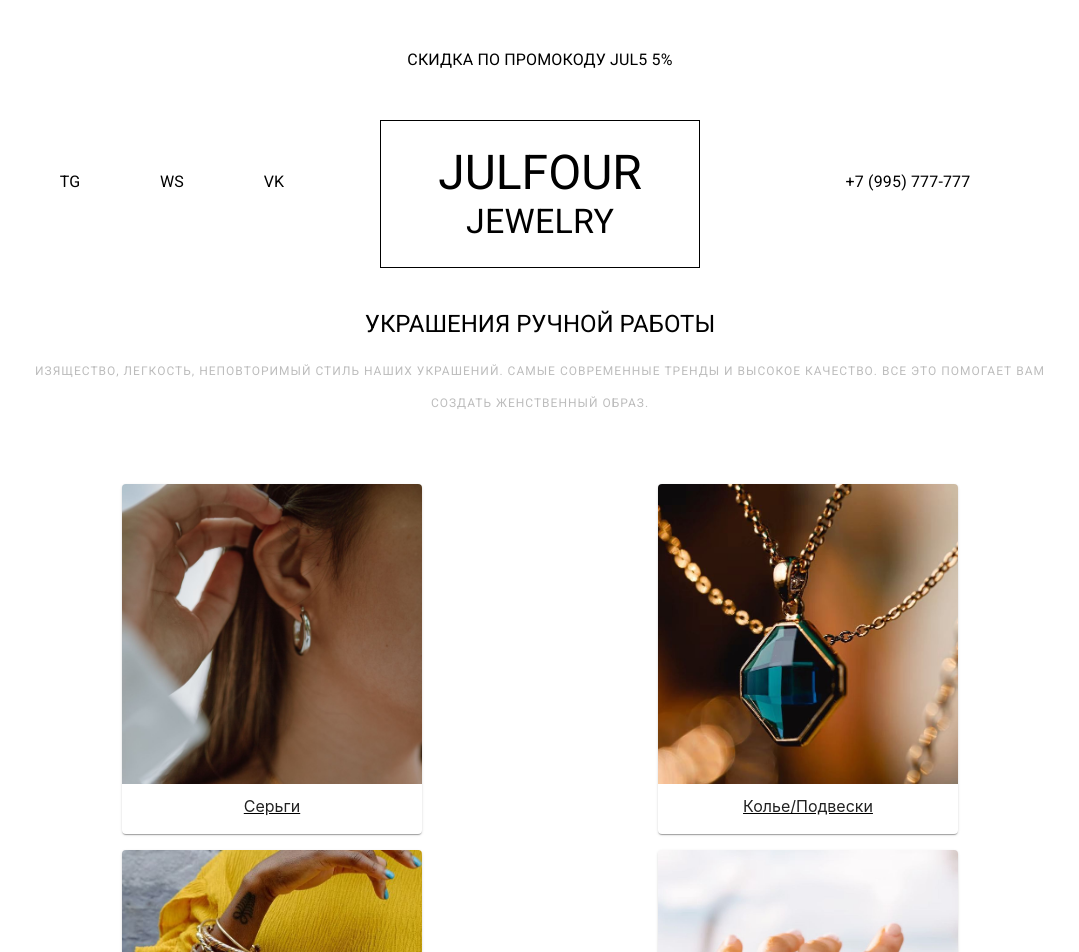
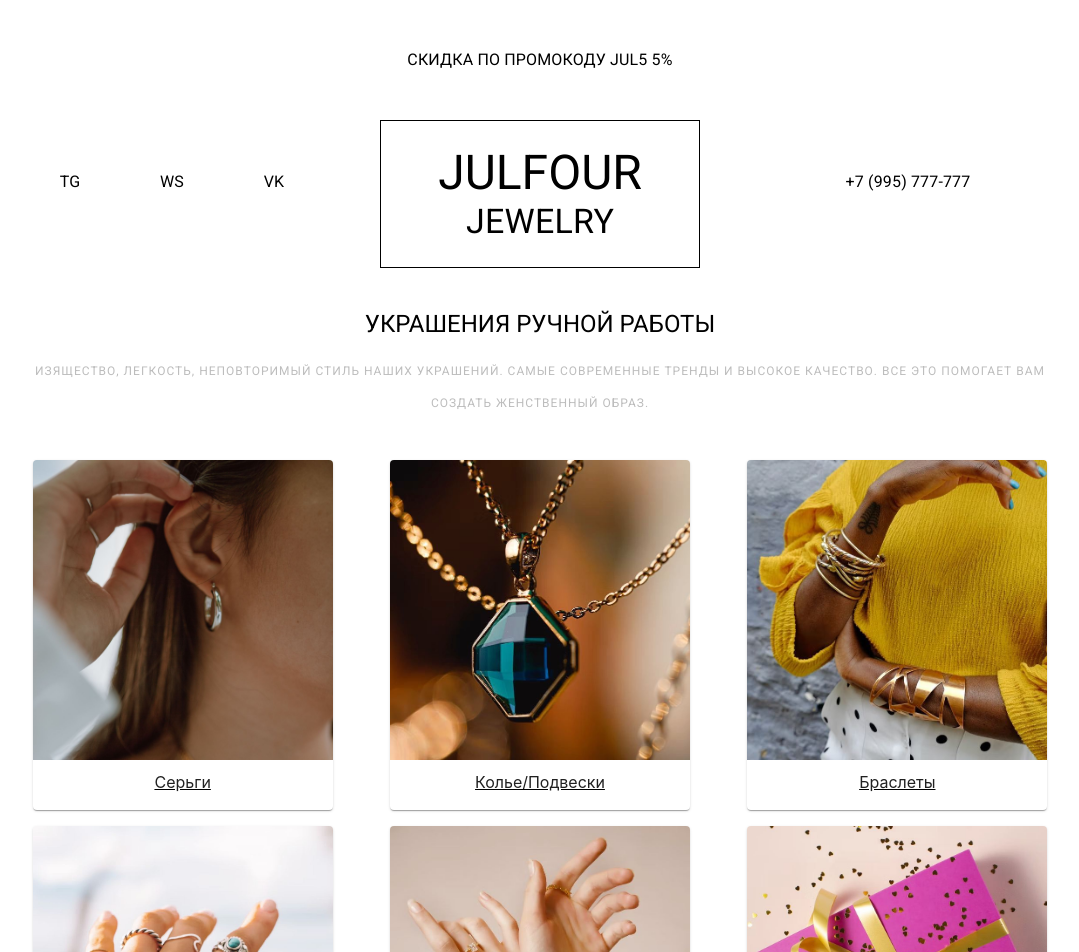
Before and after one commit to kaczynski77/julfor-jewelery, a Next.js app: page / in a window 1280 px wide. Shown: the top 952 px of the page, without its empty margins (100-1179 px from the left). Built offline with nearby package versions, Linux system fonts and the light colour scheme.

Commit message:
layout scratch fix

```diff
--- a/pages/index.jsx
+++ b/pages/index.jsx
@@ -35,7 +35,7 @@ export default function Home() {
         </Box>
         <Box
           sx={{
-            paddingTop: { xs: 2, xl: 3 },
+            paddingTop: { xs: 2, xl: 1 },
             textAlign: { xs: 'center', sm: 'center' },
           }}
         >
@@ -49,11 +49,11 @@ export default function Home() {
             spacing={2}
             sx={{
               justifyContent: 'space-between',
-              marginTop: 6,
+              marginTop: 3,
             }}
           >
             {categoryData.map((data) => (
-              <Grid item xs={12} sm={6} sx={{ justifyContent: 'center' }}>
+              <Grid item xs={12} lg={4} sx={{ justifyContent: 'center' }}>
                 <Link href={data.href} color="inherit">
                   <Card
                     sx={{
```
